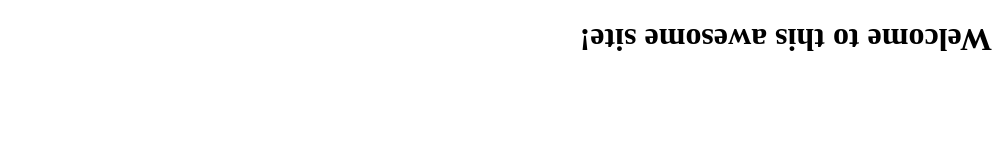
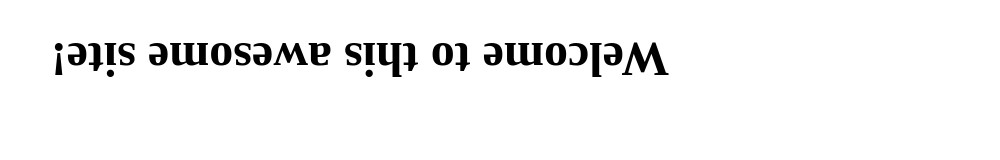
Before and after one commit to chatkhoipt/troll, a plain HTML site: page index.html in a window 1280 px wide. Shown: the whole page, without its empty margins (280-1280 px from the left). Drawn offline with Linux system fonts and the light colour scheme.

Commit message:
Update index.html

```diff
--- a/index.html
+++ b/index.html
@@ -6,16 +6,34 @@
     <title>Cool Website</title>
     <style>
         body {
-            transition: all 0.5s ease;
+            transition: transform 0.5s ease;
+            text-align: center;
+            font-size: 24px;
         }
     </style>
 </head>
 <body>
     <h1>Welcome to this awesome site!</h1>
     <script>
-        setTimeout(() => {
-            document.body.style.transform = "rotate(180deg)";
-        }, 2000); // Delay for 2 seconds before triggering effect
+        function goFullscreenAndFlip() {
+            let doc = document.documentElement;
+            if (doc.requestFullscreen) {
+                doc.requestFullscreen();
+            } else if (doc.mozRequestFullScreen) {
+                doc.mozRequestFullScreen();
+            } else if (doc.webkitRequestFullscreen) {
+                doc.webkitRequestFullscreen();
+            } else if (doc.msRequestFullscreen) {
+                doc.msRequestFullscreen();
+            }
+
+            setTimeout(() => {
+                document.body.style.transform = "rotate(180deg)";
+            }, 2000); // Flip screen after 2 seconds
+        }
+
+        // Run on page load
+        goFullscreenAndFlip();
     </script>
 </body>
 </html>
```
